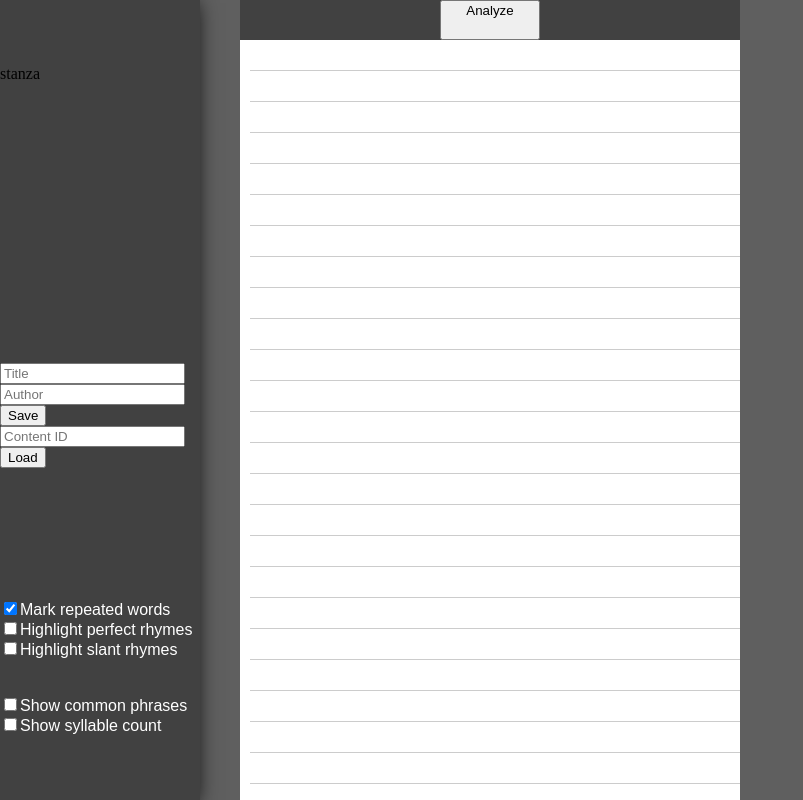
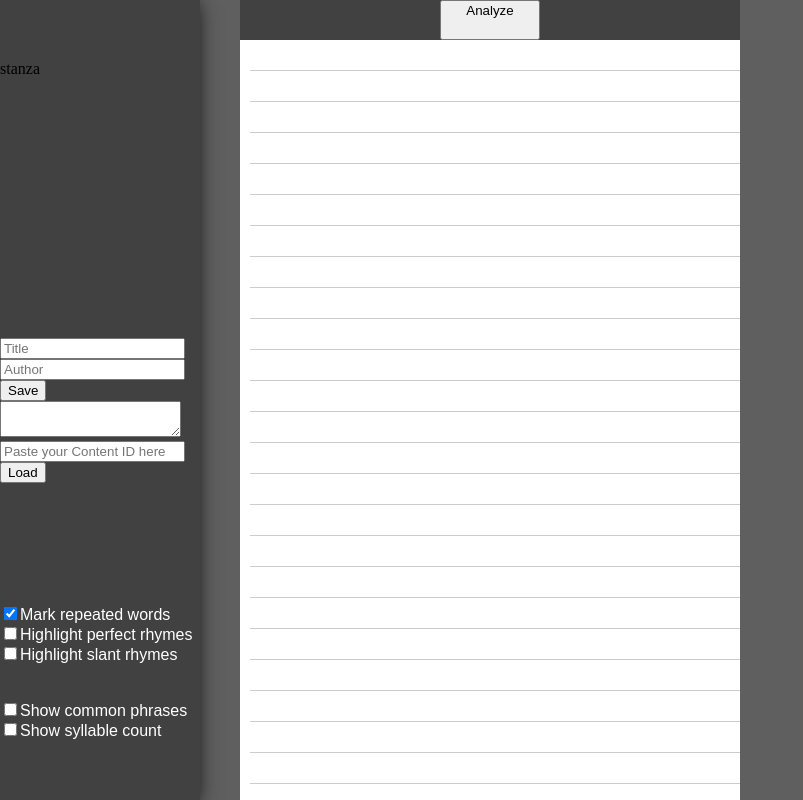
Before and after one commit to willresen/stanza, a React app: page / in a window 1280 px wide. Shown: the whole page, without its empty margins (0-803 px from the left). Built offline with nearby package versions, Linux system fonts and the light colour scheme.

Commit message:
Convert to stateless component

```diff
--- a/client/src/Sidebar.jsx
+++ b/client/src/Sidebar.jsx
@@ -20,14 +20,15 @@ const Sidebar = (props) => {
           </input>
           <button type="submit">Save</button><br/>
         </form>
-        <form id="load">
+        <textarea id="save_id" value={props._id} readOnly></textarea>
+        <form id="load" onSubmit={props.handleLoad}>
           <input type="text"
             name="load_id"
-            placeholder="Content ID"
+            placeholder="Paste your Content ID here"
             onChange={props.handleChange}
             required>
           </input>
-          <button onClick={props.handleLoad}>Load</button><br/>
+          <button type="submit">Load</button><br/>
         </form>
       </div>
       <div id="controls">
```
